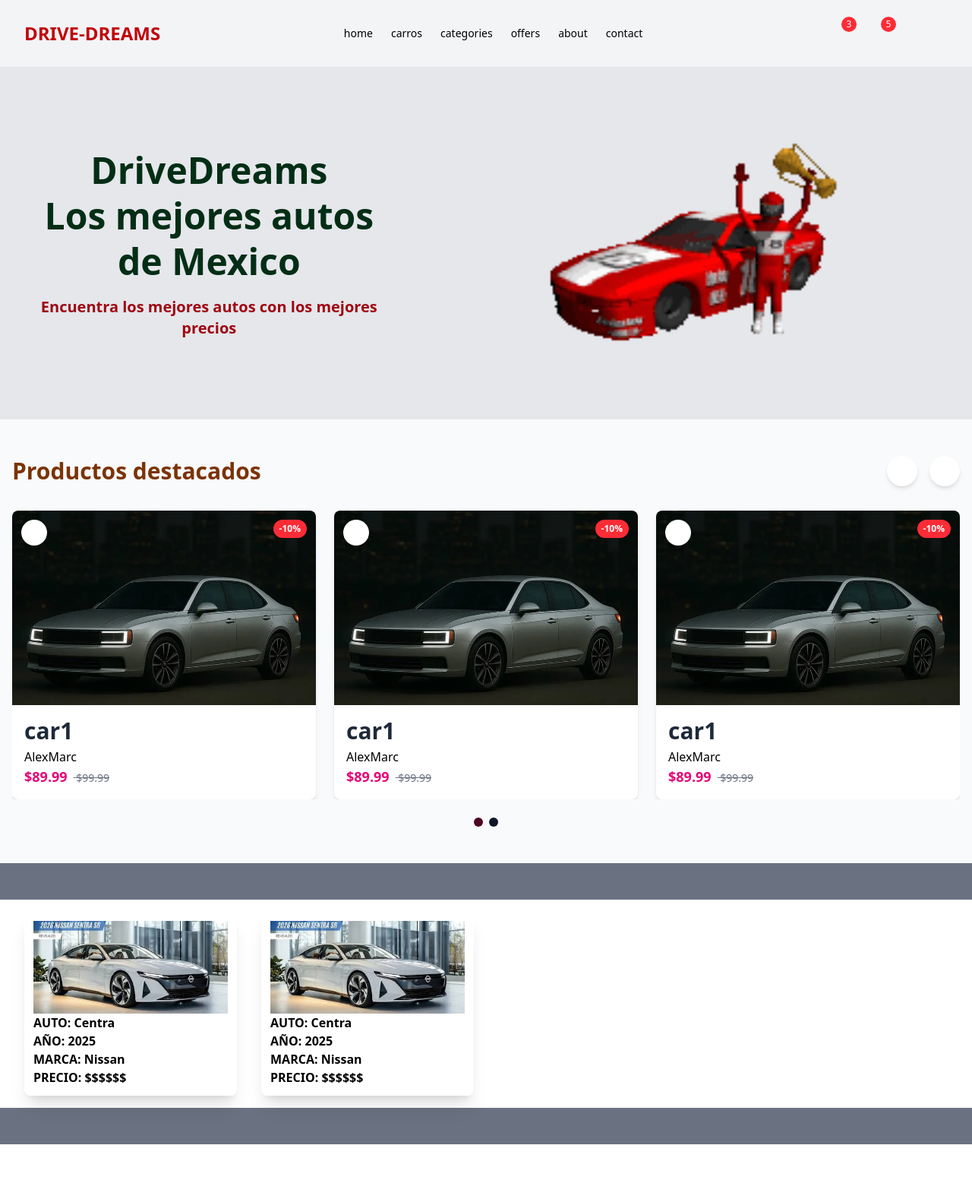
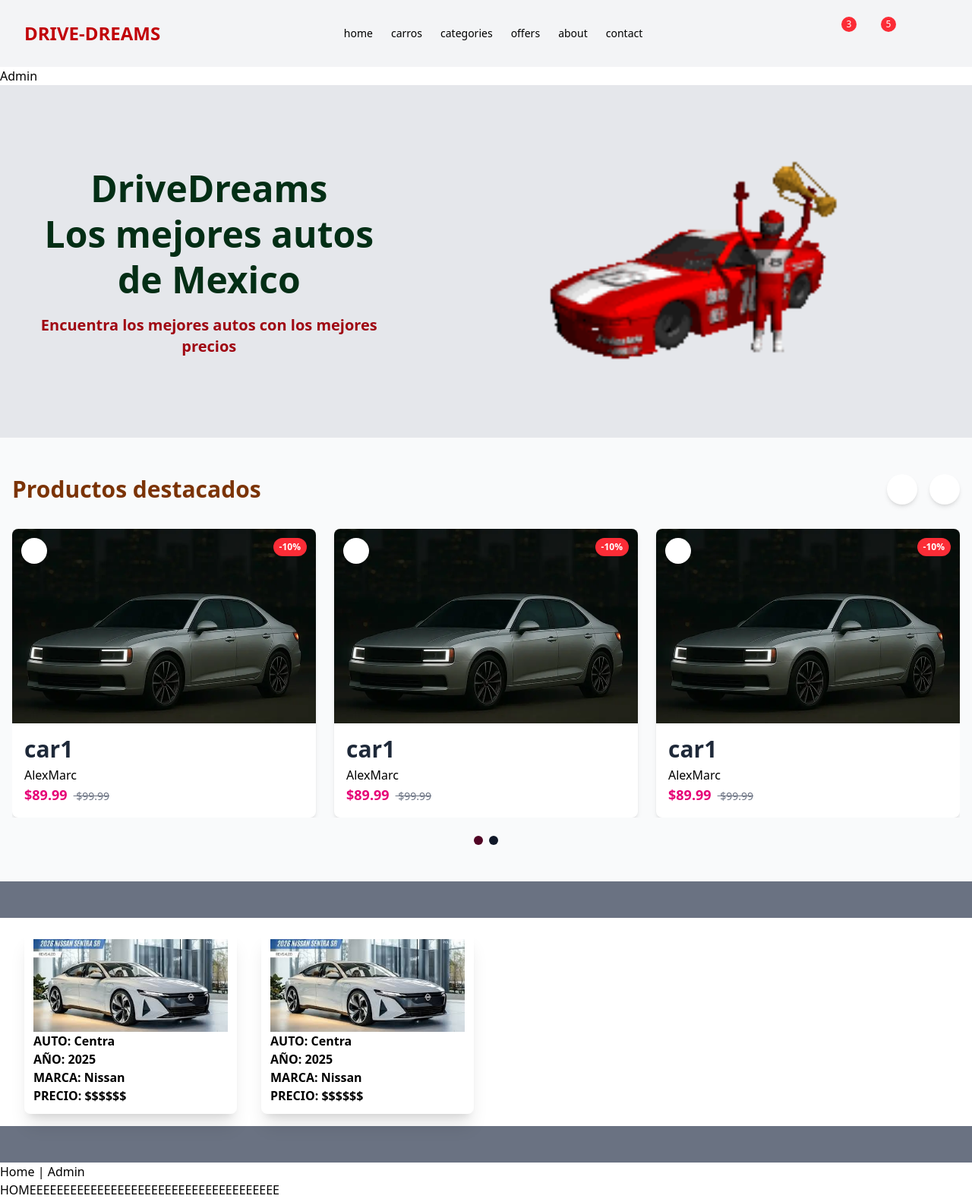
Before and after one commit to AlexxMontfort/EcomerceDriveDreamsV2, a Vue app: page / in a window 1280 px wide. Shown: the whole page at 76% size. Before the commit the page ends 1506 px from the top, so only its background shows below. Built offline with nearby package versions, Linux system fonts and the light colour scheme; some icons are missing.

Commit message:
Vue router funcionando, version estable

```diff
--- a/src/App.vue
+++ b/src/App.vue
@@ -3,6 +3,16 @@
 <Hero />
 <Products />
 <Store />
+<!--ROUTERLINKS-->
+<div id="app">
+    <nav>
+      <router-link to="/">Home</router-link> |
+      <router-link to="/admin">Admin</router-link>
+    </nav>
+
+    <!-- Aquí se montan las pantallas según la ruta -->
+    <router-view />
+  </div>
 </template>
 <style>
 
--- a/src/components/Header.vue
+++ b/src/components/Header.vue
@@ -48,6 +48,11 @@
         </div>
       </div>
     </section>
+<!--admin link test-->
+<nav>
+  <router-link to="/admin">Admin</router-link> <!-- NUEVO -->
+</nav>
+<!--admin link test-->
 
     <!--Navbar links-->
   </header>
--- a/src/router/index.ts
+++ b/src/router/index.ts
@@ -1,35 +1,16 @@
-import { createRouter, createWebHistory } from 'vue-router'
-import Home       from '@/views/Home.vue'
-import Favorites  from '@/views/Favorites.vue'
-import Cart       from '@/views/Cart.vue'
-import Login      from '@/views/Login.vue'
-import Register   from '@/views/Register.vue'
-import Admin      from '@/views/Admin.vue'
+import { createRouter, createWebHistory, type RouteRecordRaw } from 'vue-router'
 
-const routes = [
-  { path: '/',           name: 'Home',       component: Home },
-  { path: '/favorites',  name: 'Favorites',  component: Favorites },
-  { path: '/cart',       name: 'Cart',       component: Cart },
-  { path: '/login',      name: 'Login',      component: Login },
-  { path: '/register',   name: 'Register',   component: Register },
-  {
-    path: '/admin',
-    name: 'Admin',
-    component: Admin,
-    meta: { requiresAuth: true }
-  },
+const Home = () => import('../views/Home.vue')
+const Admin = () => import('../views/Admin.vue')
+const NotFound = () => import('../views/NotFound.vue')
+
+const routes: RouteRecordRaw[] = [
+  { path: '/', name: 'Home', component: Home },
+  { path: '/admin', name: 'Admin', component: Admin },
+  { path: '/:pathMatch(.*)*', name: 'NotFound', component: NotFound }
 ]
 
-const router = createRouter({
+export const router = createRouter({
   history: createWebHistory(),
-  routes,
+  routes
 })
-
-// Guard para rutas protegidas
-router.beforeEach((to, from, next) => {
-  const loggedIn = !!localStorage.getItem('token')  // o desde tu store de usuario
-  if (to.meta.requiresAuth && !loggedIn) next('/login')
-  else next()
-})
-
-export default router
--- /dev/null
+++ b/src/views/Admin.vue
@@ -0,0 +1,7 @@
+<template>
+    <h1>TEST ADMIN AUU</h1>
+    <img src="https://static.vecteezy.com/system/resources/thumbnails/019/194/935/small_2x/global-admin-icon-color-outline-vector.jpg" alt="">
+</template>
+<script>
+
+</script>
--- /dev/null
+++ b/src/views/Home.vue
@@ -0,0 +1,4 @@
+<template>
+
+    <h1>HOMEEEEEEEEEEEEEEEEEEEEEEEEEEEEEEEEEEEEE</h1>
+</template>
--- /dev/null
+++ b/src/views/NotFound.vue
@@ -0,0 +1 @@
+<template> asdadsa </template>
```
Also changed, not shown: src/main.ts (+15 -7 lines).
